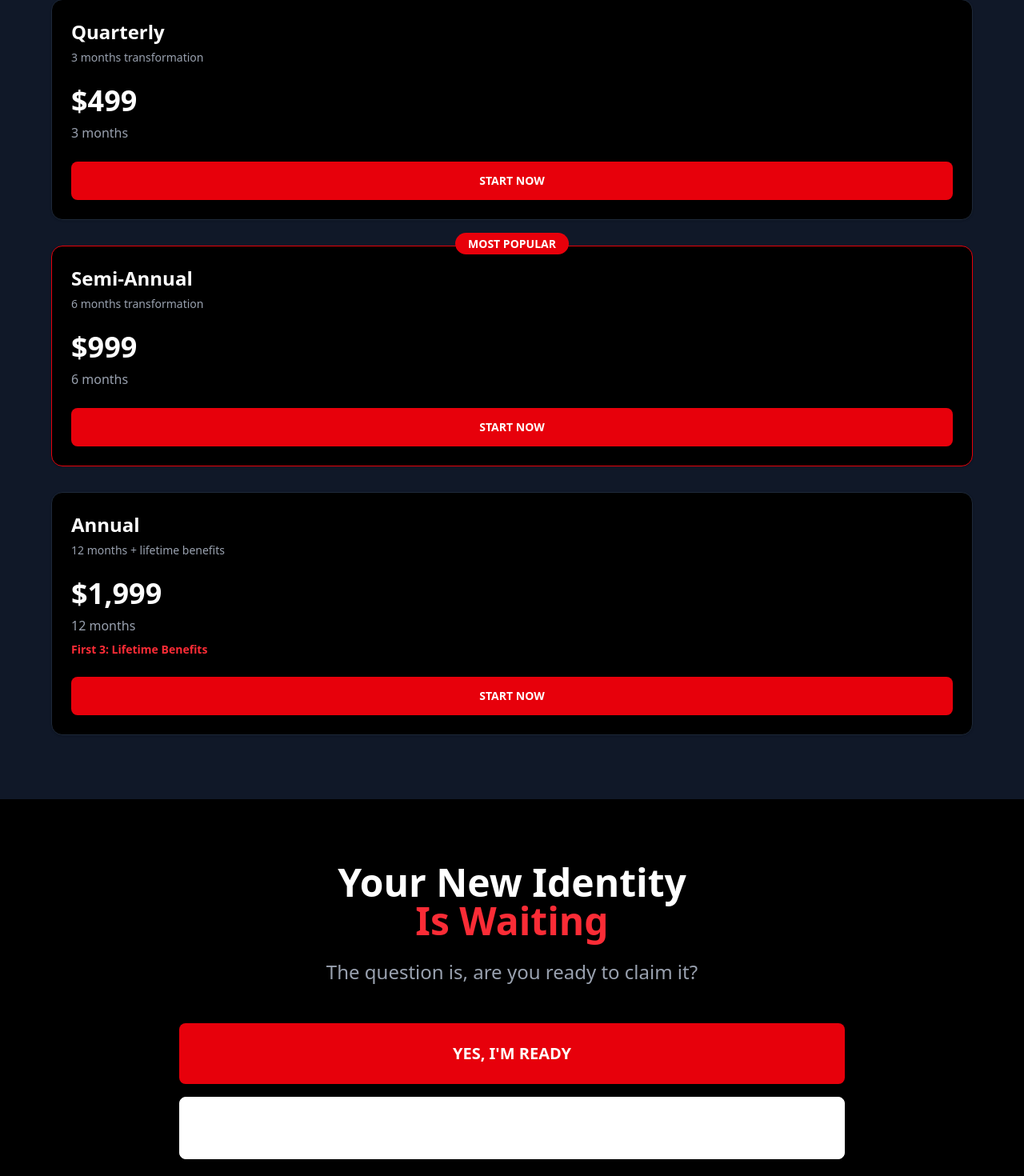
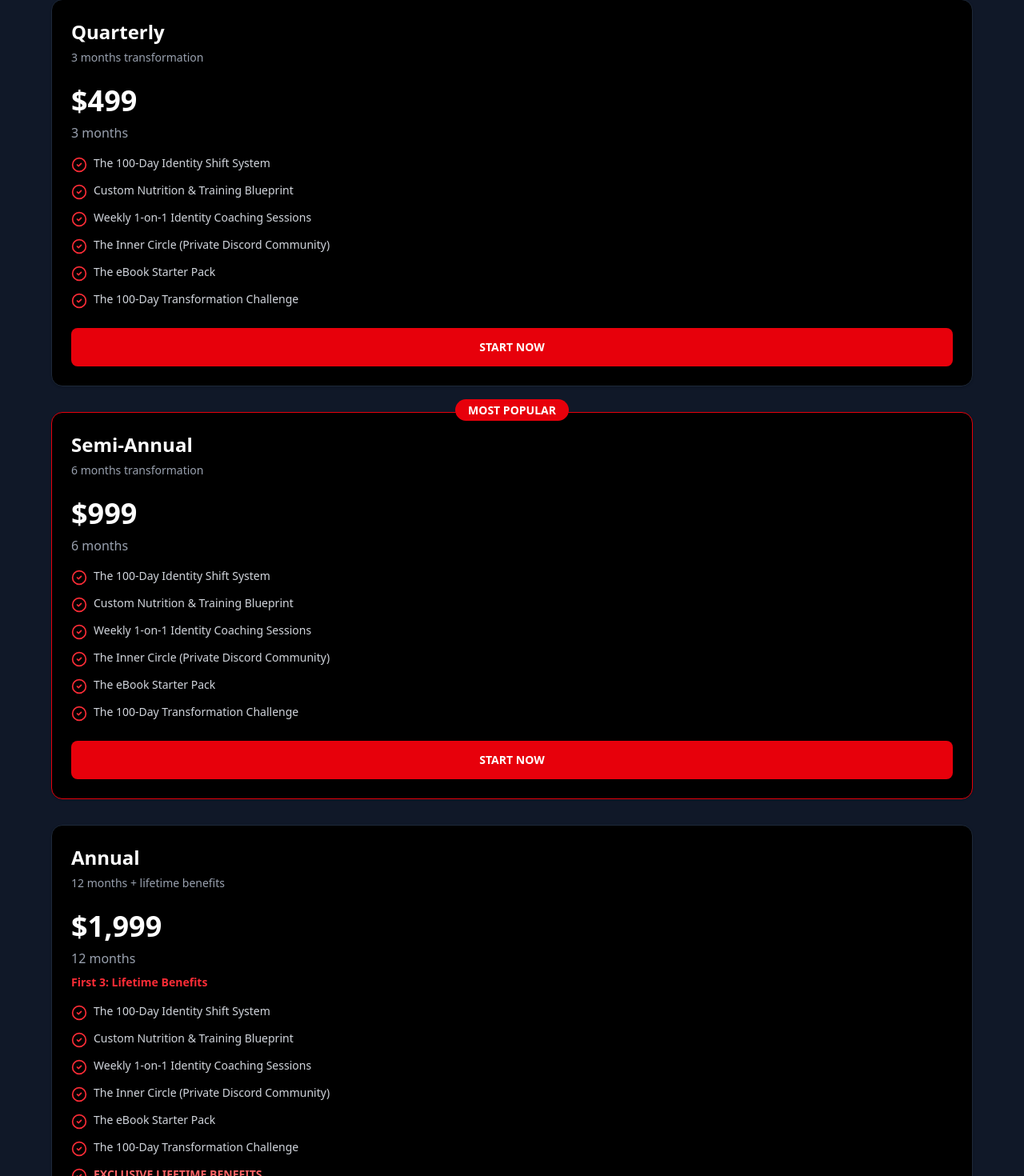
Before and after one commit to AdrianoDRJB/Transform-method, a React (Vite) app: page / in a window 1280 px wide. Shown: the part 5979-7449 px from the top of the page at 80% size. Built offline with nearby package versions, Linux system fonts and the light colour scheme.

Commit message:
Add all benefits with checkmarks to pricing plans - 99, 99, 999

```diff
--- a/src/components/TheIdentity.jsx
+++ b/src/components/TheIdentity.jsx
@@ -337,7 +337,7 @@ function TheIdentity() {
           </div>
 
           <div className="grid grid-cols-1 lg:grid-cols-3 gap-8 max-w-6xl mx-auto">
-            {/* Trimestral */}
+            {/* Quarterly */}
             <Card className="bg-black border-gray-800 hover:border-red-600 transition-all">
               <CardHeader>
                 <CardTitle className="text-white text-2xl">Quarterly</CardTitle>
@@ -346,7 +346,33 @@ function TheIdentity() {
               <CardContent>
                 <div className="mb-6">
                   <p className="text-4xl font-black text-white mb-2">$499</p>
-                  <p className="text-gray-400">3 months</p>
+                  <p className="text-gray-400 mb-4">3 months</p>
+                  <ul className="space-y-3 text-sm text-gray-300">
+                    <li className="flex items-start gap-2">
+                      <CheckCircle2 className="h-5 w-5 text-red-500 flex-shrink-0 mt-0.5" />
+                      <span>The 100-Day Identity Shift System</span>
+                    </li>
+                    <li className="flex items-start gap-2">
+                      <CheckCircle2 className="h-5 w-5 text-red-500 flex-shrink-0 mt-0.5" />
+                      <span>Custom Nutrition & Training Blueprint</span>
+                    </li>
+                    <li className="flex items-start gap-2">
+                      <CheckCircle2 className="h-5 w-5 text-red-500 flex-shrink-0 mt-0.5" />
+                      <span>Weekly 1-on-1 Identity Coaching Sessions</span>
+                    </li>
+                    <li className="flex items-start gap-2">
+                      <CheckCircle2 className="h-5 w-5 text-red-500 flex-shrink-0 mt-0.5" />
+                      <span>The Inner Circle (Private Discord Community)</span>
+                    </li>
+                    <li className="flex items-start gap-2">
+                      <CheckCircle2 className="h-5 w-5 text-red-500 flex-shrink-0 mt-0.5" />
+                      <span>The eBook Starter Pack</span>
+                    </li>
+                    <li className="flex items-start gap-2">
+                      <CheckCircle2 className="h-5 w-5 text-red-500 flex-shrink-0 mt-0.5" />
+                      <span>The 100-Day Transformation Challenge</span>
+                    </li>
+                  </ul>
                 </div>
                 <a href="https://buy.stripe.com/9B6eVc0Zh4UT8dV59b1Jm0v" target="_blank" rel="noopener noreferrer">
                   <Button className="w-full bg-red-600 hover:bg-red-700 text-white font-bold py-6">
@@ -356,7 +382,7 @@ function TheIdentity() {
               </CardContent>
             </Card>
 
-            {/* Semestral */}
+            {/* Semi-Annual */}
             <Card className="bg-black border-red-600 hover:border-red-500 transition-all relative">
               <div className="absolute -top-4 left-1/2 transform -translate-x-1/2">
                 <span className="bg-red-600 text-white px-4 py-1 rounded-full text-sm font-bold">MOST POPULAR</span>
@@ -368,7 +394,33 @@ function TheIdentity() {
               <CardContent>
                 <div className="mb-6">
                   <p className="text-4xl font-black text-white mb-2">$999</p>
-                  <p className="text-gray-400">6 months</p>
+                  <p className="text-gray-400 mb-4">6 months</p>
+                  <ul className="space-y-3 text-sm text-gray-300">
+                    <li className="flex items-start gap-2">
+                      <CheckCircle2 className="h-5 w-5 text-red-500 flex-shrink-0 mt-0.5" />
+                      <span>The 100-Day Identity Shift System</span>
+                    </li>
+                    <li className="flex items-start gap-2">
+                      <CheckCircle2 className="h-5 w-5 text-red-500 flex-shrink-0 mt-0.5" />
+                      <span>Custom Nutrition & Training Blueprint</span>
+                    </li>
+                    <li className="flex items-start gap-2">
+                      <CheckCircle2 className="h-5 w-5 text-red-500 flex-shrink-0 mt-0.5" />
+                      <span>Weekly 1-on-1 Identity Coaching Sessions</span>
+                    </li>
+                    <li className="flex items-start gap-2">
+                      <CheckCircle2 className="h-5 w-5 text-red-500 flex-shrink-0 mt-0.5" />
+                      <span>The Inner Circle (Private Discord Community)</span>
+                    </li>
+                    <li className="flex items-start gap-2">
+                      <CheckCircle2 className="h-5 w-5 text-red-500 flex-shrink-0 mt-0.5" />
+                      <span>The eBook Starter Pack</span>
+                    </li>
+                    <li className="flex items-start gap-2">
+                      <CheckCircle2 className="h-5 w-5 text-red-500 flex-shrink-0 mt-0.5" />
+                      <span>The 100-Day Transformation Challenge</span>
+                    </li>
+                  </ul>
                 </div>
                 <a href="https://buy.stripe.com/cNicN4dM34UTeCjatv1Jm0w" target="_blank" rel="noopener noreferrer">
                   <Button className="w-full bg-red-600 hover:bg-red-700 text-white font-bold py-6">
@@ -378,7 +430,7 @@ function TheIdentity() {
               </CardContent>
             </Card>
 
-            {/* Anual */}
+            {/* Annual */}
             <Card className="bg-black border-gray-800 hover:border-red-600 transition-all">
               <CardHeader>
                 <CardTitle className="text-white text-2xl">Annual</CardTitle>
@@ -387,8 +439,38 @@ function TheIdentity() {
               <CardContent>
                 <div className="mb-6">
                   <p className="text-4xl font-black text-white mb-2">$1,999</p>
-                  <p className="text-gray-400">12 months</p>
-                  <p className="text-red-500 text-sm font-bold mt-2">First 3: Lifetime Benefits</p>
+                  <p className="text-gray-400 mb-2">12 months</p>
+                  <p className="text-red-500 text-sm font-bold mb-4">First 3: Lifetime Benefits</p>
+                  <ul className="space-y-3 text-sm text-gray-300">
+                    <li className="flex items-start gap-2">
+                      <CheckCircle2 className="h-5 w-5 text-red-500 flex-shrink-0 mt-0.5" />
+                      <span>The 100-Day Identity Shift System</span>
+                    </li>
+                    <li className="flex items-start gap-2">
+                      <CheckCircle2 className="h-5 w-5 text-red-500 flex-shrink-0 mt-0.5" />
+                      <span>Custom Nutrition & Training Blueprint</span>
+                    </li>
+                    <li className="flex items-start gap-2">
+                      <CheckCircle2 className="h-5 w-5 text-red-500 flex-shrink-0 mt-0.5" />
+                      <span>Weekly 1-on-1 Identity Coaching Sessions</span>
+                    </li>
+                    <li className="flex items-start gap-2">
+                      <CheckCircle2 className="h-5 w-5 text-red-500 flex-shrink-0 mt-0.5" />
+                      <span>The Inner Circle (Private Discord Community)</span>
+                    </li>
+                    <li className="flex items-start gap-2">
+                      <CheckCircle2 className="h-5 w-5 text-red-500 flex-shrink-0 mt-0.5" />
+                      <span>The eBook Starter Pack</span>
+                    </li>
+                    <li className="flex items-start gap-2">
+                      <CheckCircle2 className="h-5 w-5 text-red-500 flex-shrink-0 mt-0.5" />
+                      <span>The 100-Day Transformation Challenge</span>
+                    </li>
+                    <li className="flex items-start gap-2">
+                      <CheckCircle2 className="h-5 w-5 text-red-500 flex-shrink-0 mt-0.5" />
+                      <span className="font-bold text-red-400">EXCLUSIVE LIFETIME BENEFITS</span>
+                    </li>
+                  </ul>
                 </div>
                 <a href="https://buy.stripe.com/dRmdR88rJ7312TB8ln1Jm0x" target="_blank" rel="noopener noreferrer">
                   <Button className="w-full bg-red-600 hover:bg-red-700 text-white font-bold py-6">
```
